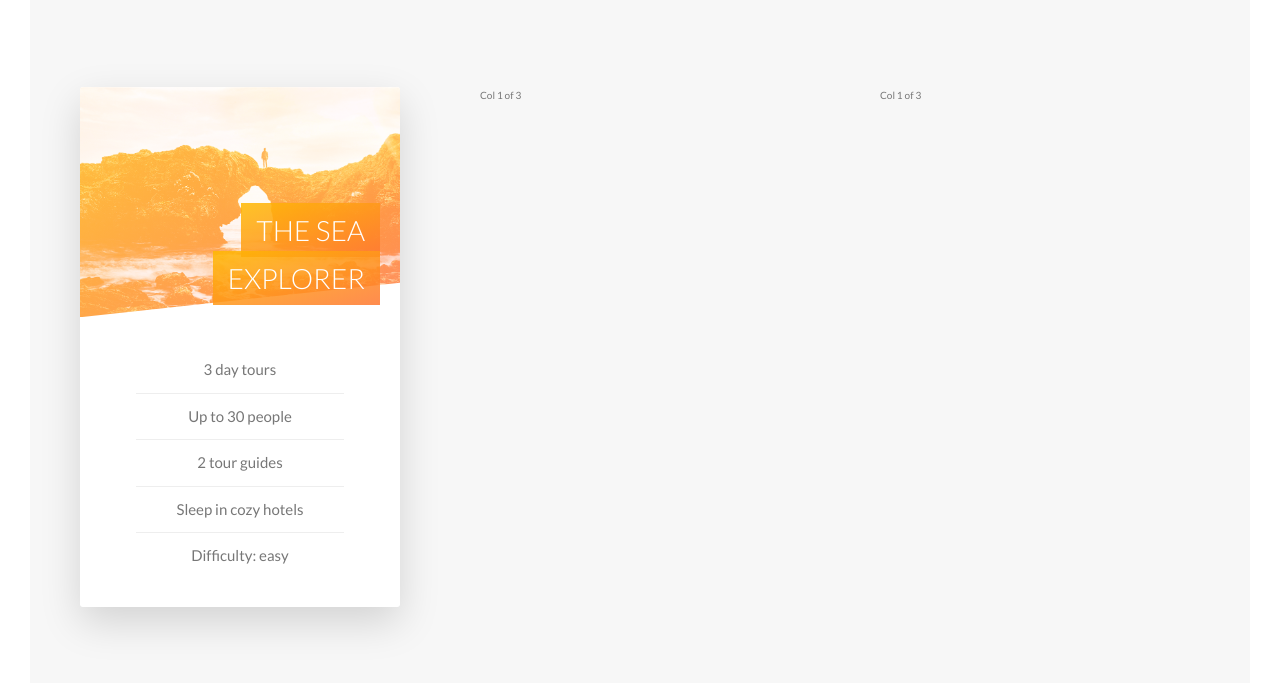
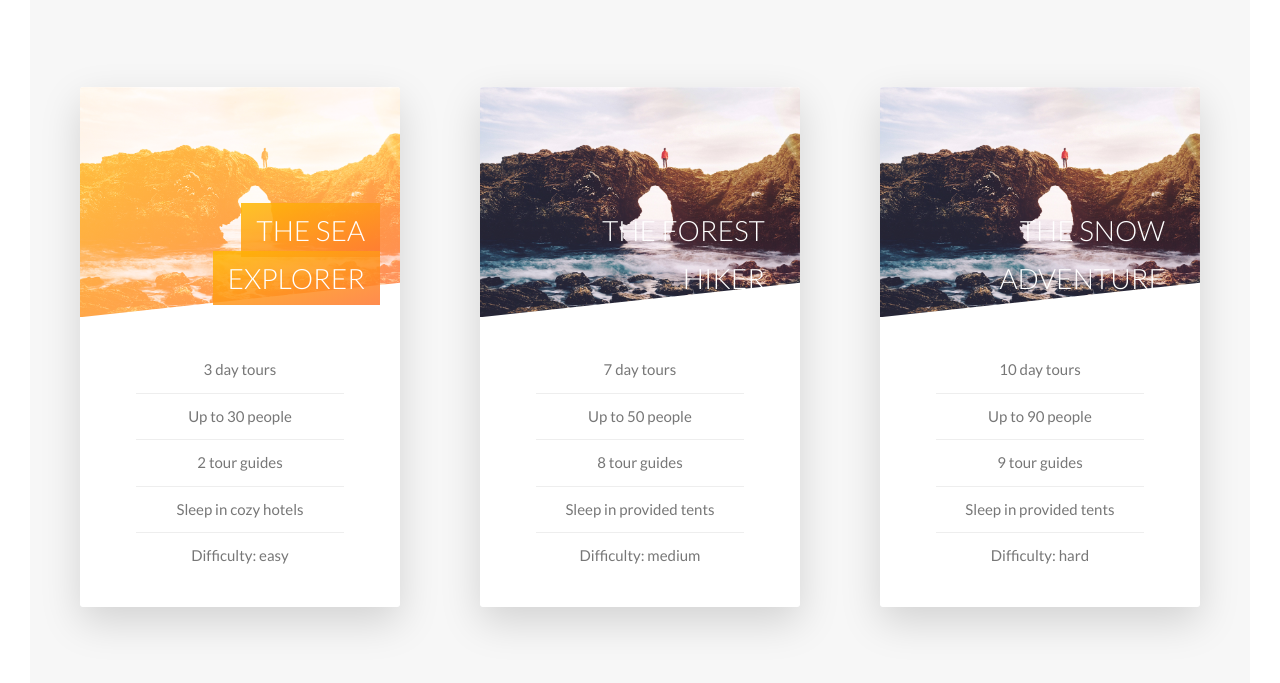
Before and after one commit to ibraheem82/natours_css, a website: page index.html in a window 1280 px wide. Shown: the part 2463-3146 px from the top of the page. Drawn offline with Linux system fonts and the light colour scheme.

Commit message:
other card were done.

```diff
--- a/index.html
+++ b/index.html
@@ -159,12 +159,8 @@
 
 <div class="row">
         <div class="col-1-of-3">
-
-
         <div class="card">
                 <div class="card__side card__side--front">
-
-
                         <div class="card__picture card__picture--1">
                                 <!-- empty space in HTML -->
                                 &nbsp;
@@ -201,11 +197,79 @@
 
 </div>
         <div class="col-1-of-3 ">
-                Col 1 of 3
+                <div class="card">
+                        <div class="card__side card__side--front">
+                                <div class="card__picture card__picture--2">
+                                        <!-- empty space in HTML -->
+                                        &nbsp;
+                                </div>
+
+                                <h4 class="card__heading">
+                                        <span class="card__heading-span card__heading-span--2">
+                                                The Forest Hiker
+                                        </span>
+                                </h4>
+
+
+                                <div class="card__details">
+                                        <ul>
+                                        <li>7 day tours</li>
+                                        <li>Up to 50 people</li>
+                                        <li>8 tour guides</li>
+                                        <li>Sleep in provided tents</li>
+                                        <li>Difficulty: medium</li>
+                                        </ul>
+                                </div>
+                        </div>
+                        <div class="card__side card__side--back card__side--back-2">
+                                <div class="card__cta">
+                                        <div class="card__price-box">
+                                                <p class="card__price-only">Only</p>
+                                                <p class="card__price-value">$600</p>
+                                        </div>
+                                        <a href="#" class="btn btn--white">Book now!</a>
+
+                                </div>
+                        </div>
+                </div>
         </div>
 
         <div class="col-1-of-3">
-                Col 1 of 3
+                <div class="card">
+                        <div class="card__side card__side--front">
+                                <div class="card__picture card__picture--3">
+                                        <!-- empty space in HTML -->
+                                        &nbsp;
+                                </div>
+
+                                <h4 class="card__heading">
+                                        <span class="card__heading-span card__heading-span--3">
+                                                The snow Adventure
+                                        </span>
+                                </h4>
+
+
+                                <div class="card__details">
+                                        <ul>
+                                        <li>10 day tours</li>
+                                        <li>Up to 90 people</li>
+                                        <li>9 tour guides</li>
+                                        <li>Sleep in provided tents</li>
+                                        <li>Difficulty: hard</li>
+                                        </ul>
+                                </div>
+                        </div>
+                        <div class="card__side card__side--back card__side--back-3">
+                                <div class="card__cta">
+                                        <div class="card__price-box">
+                                                <p class="card__price-only">Only</p>
+                                                <p class="card__price-value">$976</p>
+                                        </div>
+                                        <a href="#" class="btn btn--white">Book now!</a>
+
+                                </div>
+                        </div>
+                </div>
         </div>
         </div>
 </section>
```
